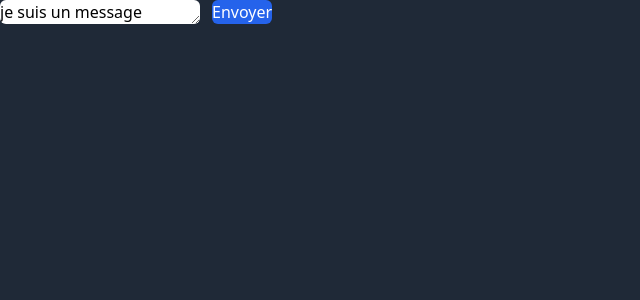
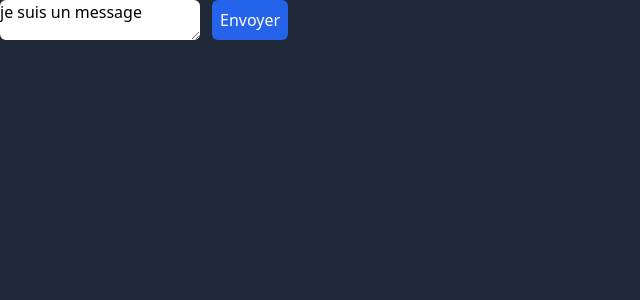
Before and after one commit to SirSoliloque/Chat_App_Vue, a Vue app: page / in a window 1280 px wide. Shown: the top 300 px of the page, without its empty margins (0-640 px from the left). Built offline with nearby package versions, Linux system fonts and the light colour scheme.

Commit message:
🐛 fix: fix a typo in the ChatView (tailwind class)

```diff
--- a/src/views/ChatView.vue
+++ b/src/views/ChatView.vue
@@ -9,7 +9,6 @@ function addMessage(){
     }
 
     messageList.value.push(messageText.value);
-    document.getElementById('message').value = '';
     messageText.value = '';
 }
 
@@ -21,6 +20,6 @@ function addMessage(){
     </div>
     <div class="flex align-center">
         <textarea v-model="messageText" name="message" id="message" rows="1" class="text-black rounded-md"></textarea>
-        <button v-on:click="addMessage" class="^-2 bg-blue-600 rounded-md ml-3">Envoyer</button>
+        <button v-on:click="addMessage" class="p-2 bg-blue-600 rounded-md ml-3">Envoyer</button>
     </div>
 </template>
```
